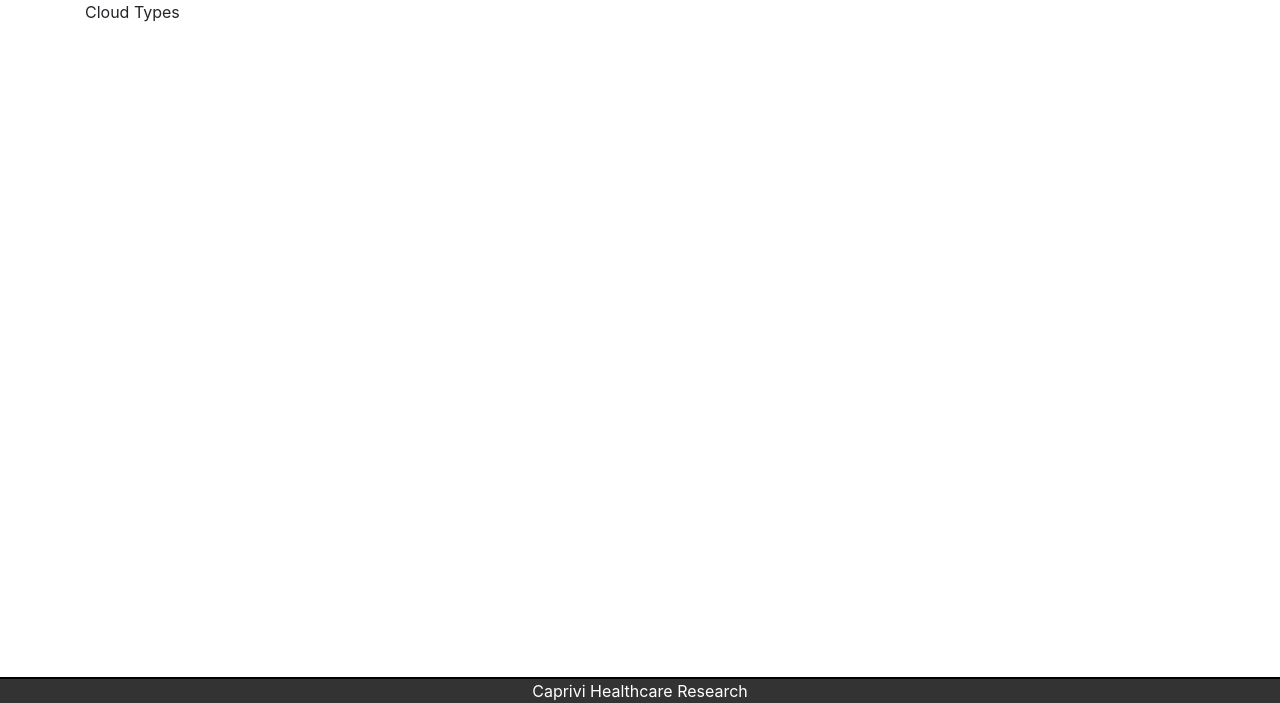
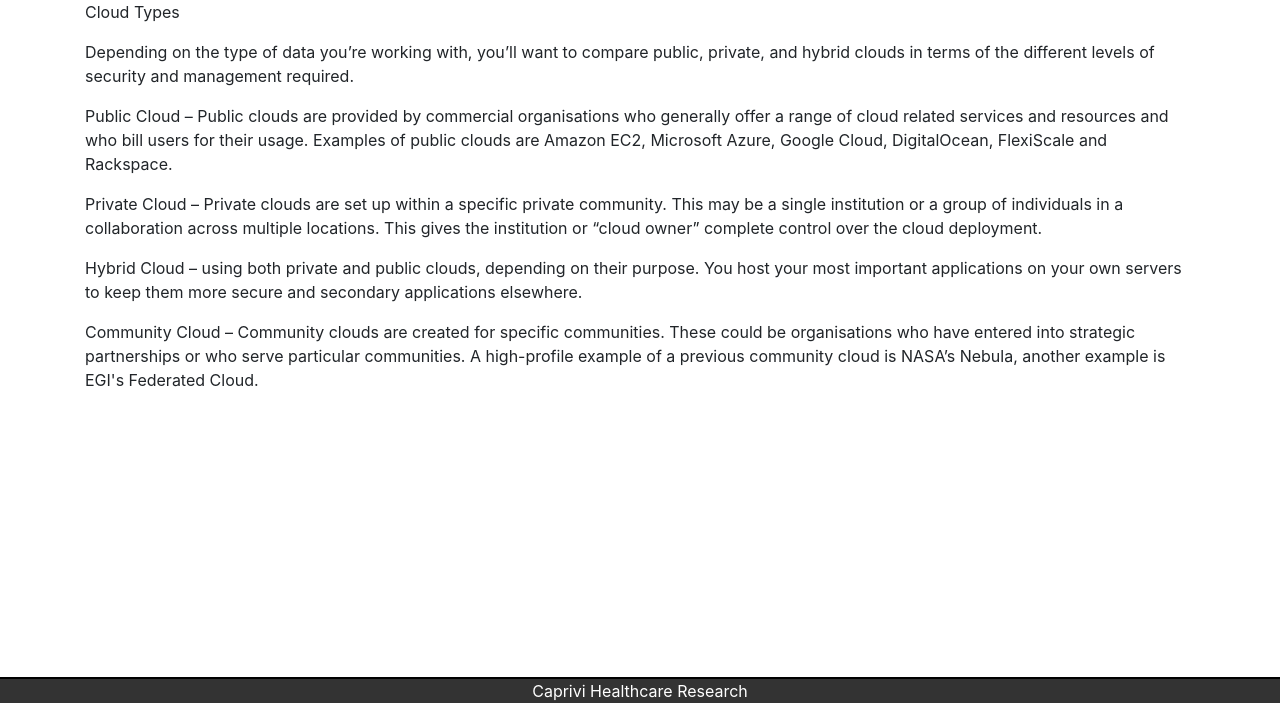
Before and after one commit to 2019-software-diploma/CHR-WEB-TEAM-1, a PHP site: page /CloudTypes.php in a window 1280 px wide. Shown: the part 97-800 px from the top of the page. Run offline with PHP 8.4, Linux system fonts and the light colour scheme.

Commit message:
Update CloudTypes.php
Content for cloud types

```diff
--- a/content/CloudTypes.php
+++ b/content/CloudTypes.php
@@ -23,9 +23,12 @@
 ?>
 
 <div class="container">
-
-Cloud Types
-
+<p>Cloud Types</p>
+<p>Depending on the type of data you’re working with, you’ll want to compare public, private, and hybrid clouds in terms of the different levels of security and management required.</p>
+<p>Public Cloud – Public clouds are provided by commercial organisations who generally offer a range of cloud related services and resources and who bill users for their usage. Examples of public clouds are Amazon EC2, Microsoft Azure, Google Cloud, DigitalOcean, FlexiScale and Rackspace.</p>
+<p>Private Cloud – Private clouds are set up within a specific private community. This may be a single institution or a group of individuals in a collaboration across multiple locations. This gives the institution or “cloud owner” complete control over the cloud deployment.</p>
+<p>Hybrid Cloud – using both private and public clouds, depending on their purpose. You host your most important applications on your own servers to keep them more secure and secondary applications elsewhere.</p>
+<p>Community Cloud – Community clouds are created for specific communities. These could be organisations who have entered into strategic partnerships or who serve particular communities. A high-profile example of a previous community cloud is NASA’s Nebula, another example is EGI's Federated Cloud.</p>
 </div>
 <?php
 	include('../main/footer.php');
```
